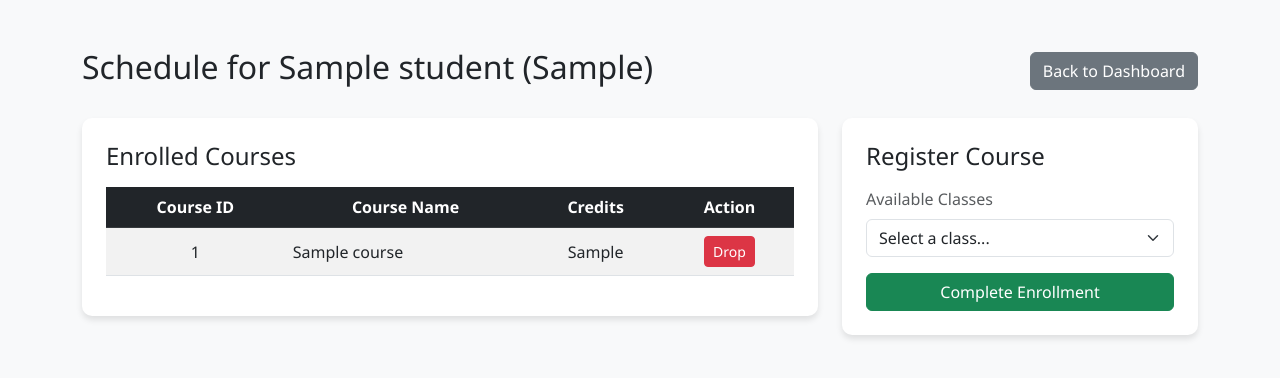
After one commit to aishxix/student-record-system, a Flask app: template templates/schedule.html in a window 1280 px wide. The commit adds this page. Shown: the top 378 px of the page. Run offline with Flask 3, Linux system fonts and the light colour scheme; the template is opened without the code that fills it: most values are stand-ins (such as "Sample title", 1, 10 or a date in 2020).

Commit message:
m-work-done

```diff
--- a/app.py
+++ b/app.py
@@ -1,9 +1,9 @@
+import os
 from flask import Flask, render_template, request, redirect, url_for
 import pyodbc
-import os
 from dotenv import load_dotenv
 
-# Load environment variables from the .env file
+# Load environment configurations
 load_dotenv()
 
 app = Flask(__name__)
@@ -21,13 +21,12 @@ connection_string = (
 )
 
 def get_db_connection():
-    conn = pyodbc.connect(connection_string)
-    return conn
+    return pyodbc.connect(connection_string)
 
-# ... (Keep the rest of your app.py code exactly the same below this) ...
-
-# Helper function to convert pyodbc rows to dictionaries so our HTML templates still work
+# Helper function for SQL Server dictionaries
 def row_to_dict(cursor, row):
+    if not row:
+        return None
     columns = [column[0] for column in cursor.description]
     return dict(zip(columns, row))
 
@@ -35,9 +34,31 @@ def row_to_dict(cursor, row):
 def index():
     conn = get_db_connection()
     cursor = conn.cursor()
-    cursor.execute("SELECT * FROM students")
 
-    # Convert results to a list of dictionaries
+    # Advanced query to calculate total courses and credits per student
+    query = """
+        SELECT
+            s.id,
+            s.name,
+            s.roll_no,
+            s.department,
+            s.semester,
+            COUNT(e.course_id) AS total_courses,
+            COALESCE(SUM(c.credit_hours), 0) AS total_credits
+        FROM students s
+        LEFT JOIN enrollments e ON s.id = e.student_id
+        LEFT JOIN courses c ON e.course_id = c.course_id
+        GROUP BY
+            s.id,
+            s.name,
+            s.roll_no,
+            s.department,
+            s.semester
+    """
+
+    cursor.execute(query)
+    # The row_to_dict function automatically attaches our new 'total_courses'
+    # and 'total_credits' labels to the data so HTML can read it!
     students = [row_to_dict(cursor, row) for row in cursor.fetchall()]
 
     cursor.close()
@@ -54,7 +75,6 @@ def add():
 
         conn = get_db_connection()
         cursor = conn.cursor()
-        # Note: pyodbc uses ? instead of %s for parameters
         cursor.execute(
             "INSERT INTO students (name, roll_no, department, semester) VALUES (?, ?, ?, ?)",
             (name, roll_no, department, semester)
@@ -87,9 +107,7 @@ def edit(id):
         return redirect(url_for('index'))
 
     cursor.execute("SELECT * FROM students WHERE id=?", (id,))
-    row = cursor.fetchone()
-    student = row_to_dict(cursor, row) if row else None
-
+    student = row_to_dict(cursor, cursor.fetchone())
     cursor.close()
     conn.close()
     return render_template('edit.html', student=student)
@@ -104,5 +122,65 @@ def delete(id):
     conn.close()
     return redirect(url_for('index'))
 
+# --- Course Registration Many-to-Many Routing Engine ---
+
+@app.route('/schedule/<int:id>')
+def schedule(id):
+    conn = get_db_connection()
+    cursor = conn.cursor()
+
+    # 1. Obtain student details
+    cursor.execute("SELECT * FROM students WHERE id=?", (id,))
+    student = row_to_dict(cursor, cursor.fetchone())
+
+    # 2. INNER JOIN query to pull courses mapped through the junction table
+    join_query = """
+        SELECT c.course_id, c.course_name, c.credit_hours, e.enrollment_id
+        FROM courses c
+        INNER JOIN enrollments e ON c.course_id = e.course_id
+        WHERE e.student_id = ?
+    """
+    cursor.execute(join_query, (id,))
+    enrolled_courses = [row_to_dict(cursor, row) for row in cursor.fetchall()]
+
+    # 3. Subquery looking for classes that this student hasn't signed up for yet
+    available_query = """
+        SELECT * FROM courses
+        WHERE course_id NOT IN (
+            SELECT course_id FROM enrollments WHERE student_id = ?
+        )
+    """
+    cursor.execute(available_query, (id,))
+    available_courses = [row_to_dict(cursor, row) for row in cursor.fetchall()]
+
+    cursor.close()
+    conn.close()
+    return render_template('schedule.html', student=student, enrolled_courses=enrolled_courses, available_courses=available_courses)
+
+@app.route('/enroll/<int:student_id>', methods=['POST'])
+def enroll(student_id):
+    course_id = request.form.get('course_id')
+    if course_id:
+        conn = get_db_connection()
+        cursor = conn.cursor()
+        cursor.execute(
+            "INSERT INTO enrollments (student_id, course_id) VALUES (?, ?)",
+            (student_id, course_id)
+        )
+        conn.commit()
+        cursor.close()
+        conn.close()
+    return redirect(url_for('schedule', id=student_id))
+
+@app.route('/drop/<int:student_id>/<int:enrollment_id>')
+def drop_course(student_id, enrollment_id):
+    conn = get_db_connection()
+    cursor = conn.cursor()
+    cursor.execute("DELETE FROM enrollments WHERE enrollment_id=?", (enrollment_id,))
+    conn.commit()
+    cursor.close()
+    conn.close()
+    return redirect(url_for('schedule', id=student_id))
+
 if __name__ == '__main__':
     app.run(debug=True)
--- /dev/null
+++ b/templates/schedule.html
@@ -0,0 +1,104 @@
+<!doctype html>
+<html lang="en">
+  <head>
+    <meta charset="UTF-8" />
+    <meta name="viewport" content="width=device-width, initial-scale=1.0" />
+    <title>Student Schedule</title>
+    <link
+      href="https://cdn.jsdelivr.net/npm/bootstrap@5.3.0/dist/css/bootstrap.min.css"
+      rel="stylesheet"
+    />
+    <link
+      rel="stylesheet"
+      href="{{ url_for('static', filename='style.css') }}"
+    />
+  </head>
+  <body>
+    <div class="container mt-5">
+      <div class="d-flex justify-content-between align-items-center mb-4">
+        <h2>Schedule for {{ student.name }} ({{ student.roll_no }})</h2>
+        <a href="{{ url_for('index') }}" class="btn btn-secondary"
+          >Back to Dashboard</a
+        >
+      </div>
+
+      <div class="row">
+        <div class="col-md-8">
+          <div class="card p-4">
+            <h4 class="mb-3">Enrolled Courses</h4>
+            <div class="table-responsive">
+              <table class="table table-striped align-middle text-center">
+                <thead class="table-dark">
+                  <tr>
+                    <th>Course ID</th>
+                    <th>Course Name</th>
+                    <th>Credits</th>
+                    <th>Action</th>
+                  </tr>
+                </thead>
+                <tbody>
+                  {% for course in enrolled_courses %}
+                  <tr>
+                    <td>{{ course.course_id }}</td>
+                    <td class="text-start">{{ course.course_name }}</td>
+                    <td>{{ course.credit_hours }}</td>
+                    <td>
+                      <a
+                        href="{{ url_for('drop_course', student_id=student.id, enrollment_id=course.enrollment_id) }}"
+                        class="btn btn-sm btn-danger"
+                        >Drop</a
+                      >
+                    </td>
+                  </tr>
+                  {% else %}
+                  <tr>
+                    <td colspan="4" class="text-center py-3">
+                      No courses enrolled yet.
+                    </td>
+                  </tr>
+                  {% endfor %}
+                </tbody>
+              </table>
+            </div>
+          </div>
+        </div>
+
+        <div class="col-md-4">
+          <div class="card p-4">
+            <h4 class="mb-3">Register Course</h4>
+            <form
+              action="{{ url_for('enroll', student_id=student.id) }}"
+              method="POST"
+            >
+              <div class="mb-3">
+                <label class="form-label text-muted">Available Classes</label>
+                <select name="course_id" class="form-select" required>
+                  <option value="" disabled selected>Select a class...</option>
+                  {% for course in available_courses %}
+                  <option value="{{ course.course_id }}">
+                    {{ course.course_name }} ({{ course.credit_hours }} Cr.)
+                  </option>
+                  {% endfor %}
+                </select>
+              </div>
+              <button
+                type="submit"
+                class="btn btn-success w-100"
+                {%
+                if
+                not
+                available_courses
+                %}disabled{%
+                endif
+                %}
+              >
+                {% if available_courses %}Complete Enrollment{% else %}Fully
+                Registered{% endif %}
+              </button>
+            </form>
+          </div>
+        </div>
+      </div>
+    </div>
+  </body>
+</html>
```
Also changed, not shown: database.sql (+44 -9 lines), templates/index.html (+21 -3 lines).
